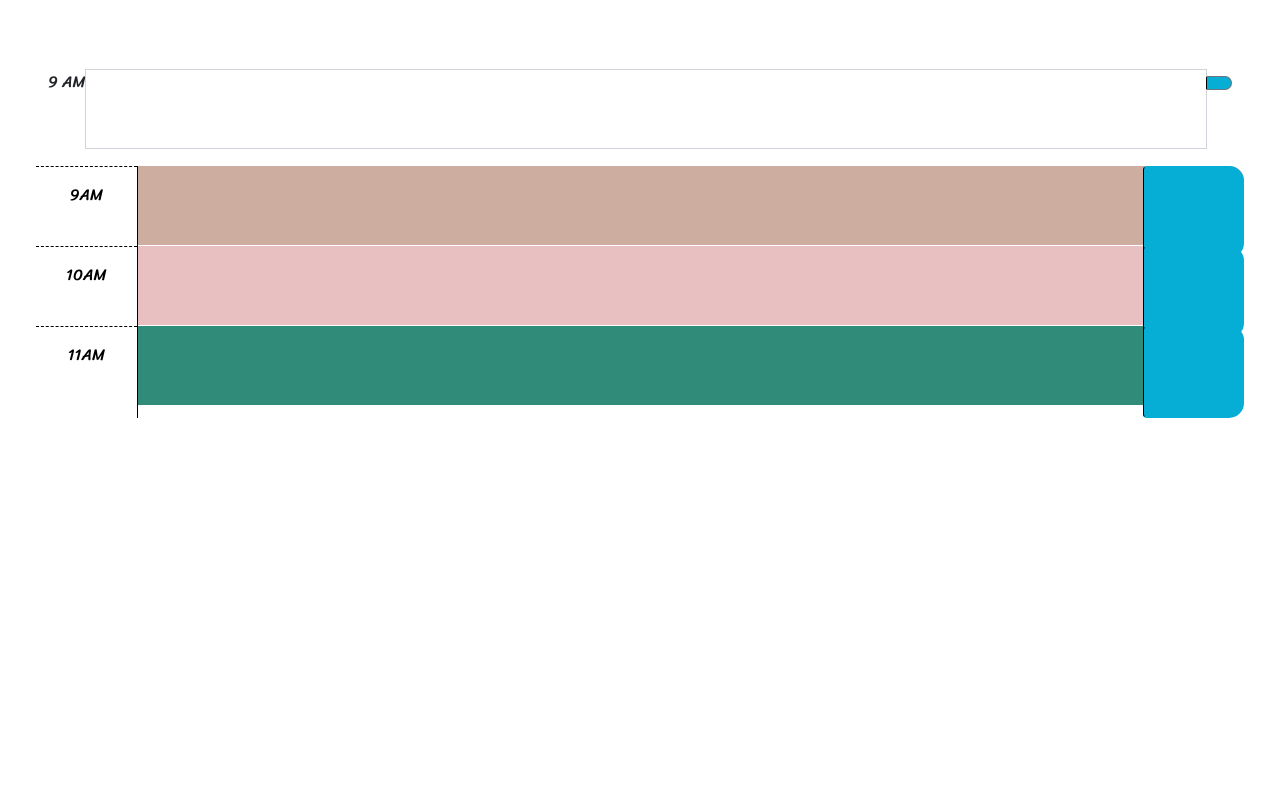
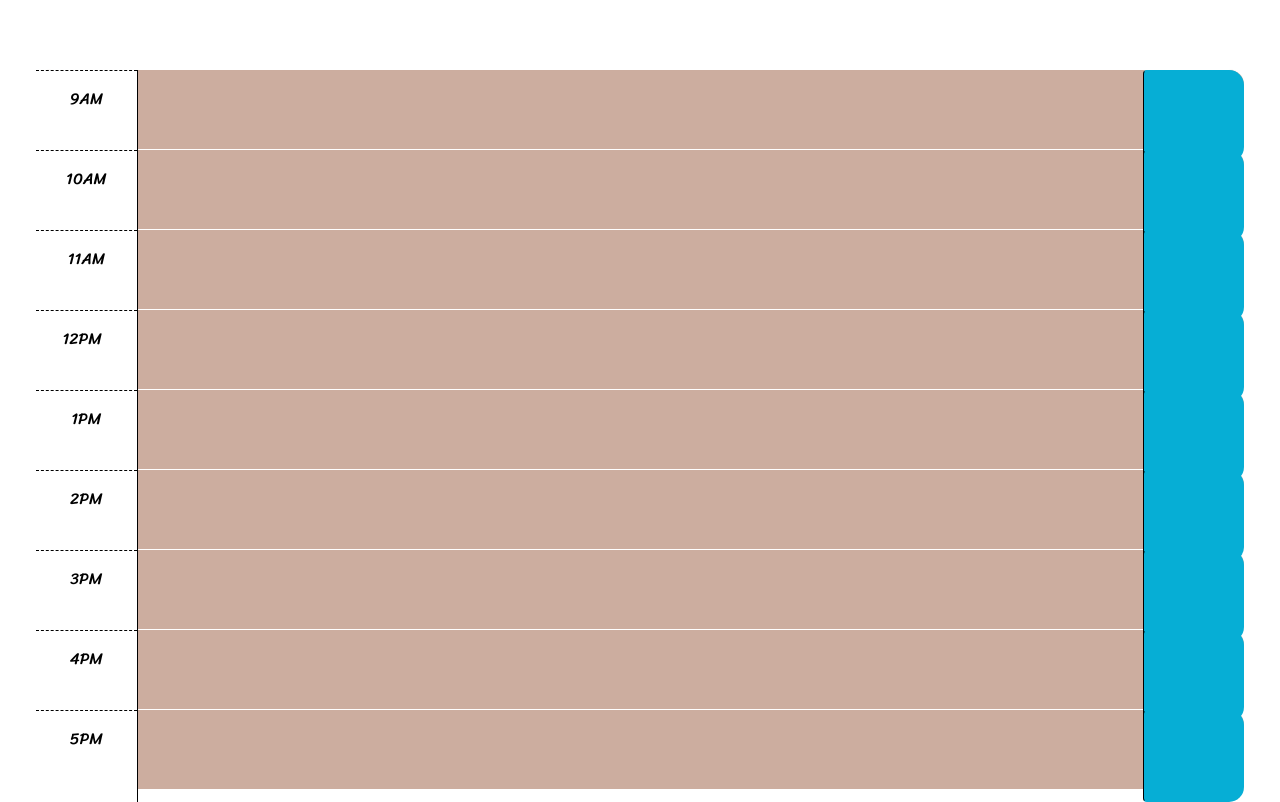
Before and after one commit to HaleighElkins/Workday-Scheduler, a plain HTML site: page index.html in a window 1280 px wide. Shown: the part 209-1011 px from the top of the page. Before the commit the page ends 800 px from the top, so only its background shows below. Drawn offline with nearby package versions, Linux system fonts and the light colour scheme.

Commit message:
added all the hours into html and changed classes and some IDs

```diff
--- a/index.html
+++ b/index.html
@@ -36,16 +36,107 @@
         code is implemented.
         -->
 
-
+    <!--
     <div class="input-group mb-3">
       <div class="input-group-prepend row">
         <span class="input-group-text-hour">9 AM</span>
       </div>
-      <textarea value="" id="9am" type='text' class='form-control decription textarea'></textarea>
+      <textarea value="" id="9am" type='text' cols='100' rows='2' class='form-control decription textarea'></textarea>
       <div class="input-group-append">
         <button id="button9am" class="btn btn-outline-secondary saveBtn" type="button"><i
             class="far fa-save"></i></button>
       </div>
+    </div> -->
+
+
+    <!-- 9am -->
+    <div id="hour-9" class="row time-block past">
+      <div class="col-2 col-md-1 hour text-center py-3">9AM</div>
+      <textarea vaule='' type="text" class="col-8 col-md-10 description" rows="3" id="9am"> </textarea>
+
+      <button class="btn saveBtn col-2 col-md-1" id="button9am" aria-label="save">
+        <i class="fas fa-save" aria-hidden="true"></i>
+      </button>
+    </div>
+
+    <!-- 10 am -->
+    <div id="hour-10" class="row time-block past">
+      <div class="col-2 col-md-1 hour text-center py-3">10AM</div>
+      <textarea vaule='' type="text" class="col-8 col-md-10 description" rows="3" id="10am"> </textarea>
+
+      <button class="btn saveBtn col-2 col-md-1" id="button9am" aria-label="save">
+        <i class="fas fa-save" aria-hidden="true"></i>
+      </button>
+    </div>
+
+    <!-- 11 am -->
+    <div id="hour-11" class="row time-block past">
+      <div class="col-2 col-md-1 hour text-center py-3">11AM</div>
+      <textarea vaule='' type="text" class="col-8 col-md-10 description" rows="3" id="11am"> </textarea>
+
+      <button class="btn saveBtn col-2 col-md-1" id="button9am" aria-label="save">
+        <i class="fas fa-save" aria-hidden="true"></i>
+      </button>
+    </div>
+
+    <!-- 12 pm -->
+    <div id="hour-12" class="row time-block past">
+      <div class="col-2 col-md-1 hour text-center py-3">12PM  </div>
+      <textarea vaule='' type="text" class="col-8 col-md-10 description" rows="3" id="12pm"> </textarea>
+
+      <button class="btn saveBtn col-2 col-md-1" id="button9am" aria-label="save">
+        <i class="fas fa-save" aria-hidden="true"></i>
+      </button>
+    </div>
+    <!-- 1pm -->
+
+    <div id="hour-13" class="row time-block past">
+      <div class="col-2 col-md-1 hour text-center py-3">1PM</div>
+      <textarea vaule='' type="text" class="col-8 col-md-10 description" rows="3" id="1pm"> </textarea>
+
+      <button class="btn saveBtn col-2 col-md-1" id="button9am" aria-label="save">
+        <i class="fas fa-save" aria-hidden="true"></i>
+      </button>
+    </div>
+
+    <!-- 2pm -->
+    <div id="hour-14" class="row time-block past">
+      <div class="col-2 col-md-1 hour text-center py-3">2PM</div>
+      <textarea vaule='' type="text" class="col-8 col-md-10 description" rows="3" id="2pm"> </textarea>
+
+      <button class="btn saveBtn col-2 col-md-1" id="button9am" aria-label="save">
+        <i class="fas fa-save" aria-hidden="true"></i>
+      </button>
+    </div>
+
+    <!-- 3pm -->
+    <div id="hour-15" class="row time-block past">
+      <div class="col-2 col-md-1 hour text-center py-3">3PM</div>
+      <textarea vaule='' type="text" class="col-8 col-md-10 description" rows="3" id="3pm"> </textarea>
+
+      <button class="btn saveBtn col-2 col-md-1" id="button9am" aria-label="save">
+        <i class="fas fa-save" aria-hidden="true"></i>
+      </button>
+    </div>
+
+    <!-- 4pm -->
+    <div id="hour-16" class="row time-block past">
+      <div class="col-2 col-md-1 hour text-center py-3">4PM</div>
+      <textarea vaule='' type="text" class="col-8 col-md-10 description" rows="3" id="4pm"> </textarea>
+
+      <button class="btn saveBtn col-2 col-md-1" id="button9am" aria-label="save">
+        <i class="fas fa-save" aria-hidden="true"></i>
+      </button>
+    </div>
+
+    <!-- 5pm -->
+    <div id="hour-17" class="row time-block past">
+      <div class="col-2 col-md-1 hour text-center py-3">5PM</div>
+      <textarea vaule='' type="text" class="col-8 col-md-10 description" rows="3" id="5pm"> </textarea>
+
+      <button class="btn saveBtn col-2 col-md-1" id="button9am" aria-label="save">
+        <i class="fas fa-save" aria-hidden="true"></i>
+      </button>
     </div>
 
 
@@ -54,43 +145,39 @@
 
 
 
-
-
-
-
     <!-- Example of a past time block. The "past" class adds a gray background color. -->
-    <div id="hour-9" class="row time-block past">
+    <!-- <div id="hour-9" class="row time-block past">
       <div class="col-2 col-md-1 hour text-center py-3">9AM</div>
       <textarea class="col-8 col-md-10 description" rows="3"> </textarea>
       <button class="btn saveBtn col-2 col-md-1" aria-label="save">
         <i class="fas fa-save" aria-hidden="true"></i>
       </button>
-    </div>
+    </div> -->
 
     <!-- Example of a present time block. The "present" class adds a red background color. -->
-    <div id="hour-10" class="row time-block present">
+    <!-- <div id="hour-10" class="row time-block present">
       <div class="col-2 col-md-1 hour text-center py-3">10AM</div>
       <textarea class="col-8 col-md-10 description" rows="3"> </textarea>
       <button class="btn saveBtn col-2 col-md-1" aria-label="save">
         <i class="fas fa-save" aria-hidden="true"></i>
       </button>
-    </div>
+    </div> -->
 
     <!-- Example of a future time block. The "future" class adds a green background color. -->
-    <div id="hour-11" class="row time-block future">
+    <!-- <div id="hour-11" class="row time-block future">
       <div class="col-2 col-md-1 hour text-center py-3">11AM</div>
       <textarea class="col-8 col-md-10 description" rows="3"> </textarea>
       <button class="btn saveBtn col-2 col-md-1" aria-label="save">
         <i class="fas fa-save" aria-hidden="true"></i>
       </button>
     </div>
-  </div>
+  </div> -->
 
-  <script src="https://cdnjs.cloudflare.com/ajax/libs/jquery/3.2.1/jquery.min.js"></script>
-  <script src="https://cdn.jsdelivr.net/npm/dayjs@1.11.3/dayjs.min.js"
-    integrity="sha256-iu/zLUB+QgISXBLCW/mcDi/rnf4m4uEDO0wauy76x7U=" crossorigin="anonymous"></script>
+    <script src="https://cdnjs.cloudflare.com/ajax/libs/jquery/3.2.1/jquery.min.js"></script>
+    <script src="https://cdn.jsdelivr.net/npm/dayjs@1.11.3/dayjs.min.js"
+      integrity="sha256-iu/zLUB+QgISXBLCW/mcDi/rnf4m4uEDO0wauy76x7U=" crossorigin="anonymous"></script>
 
-  <script src="assets/js/script.js"></script>
+    <script src="assets/js/script.js"></script>
 </body>
 
 </html>
```
